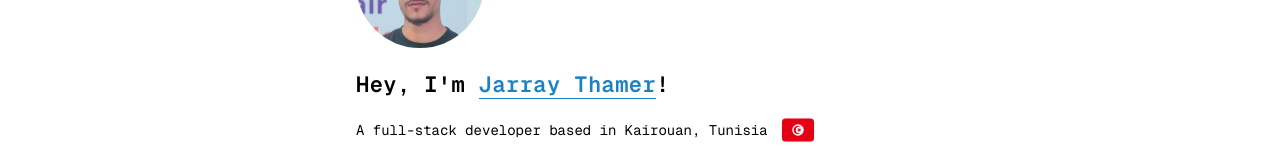
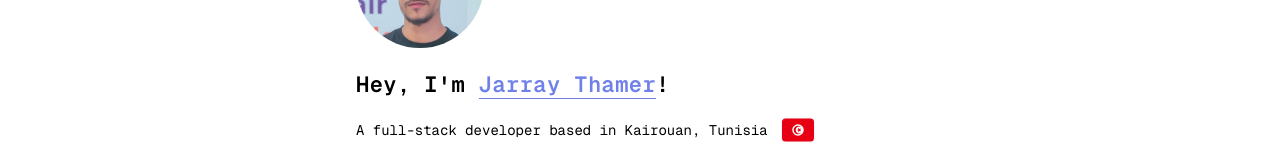
Before and after one commit to jarray-thamer/resume-portfolio, a Next.js app: page / in a window 1280 px wide. Shown: the part 217-370 px from the top of the page. Built offline with nearby package versions, Linux system fonts and the light colour scheme.

Commit message:
Change accent color from #1982c4 to #6f80e9

```diff
--- a/app/globals.css
+++ b/app/globals.css
@@ -2,7 +2,7 @@
 
 @theme {
   /* Accent */
-  --color-accent: #1982c4;
+  --color-accent: #6f80e9;
 
   --text-xs: 0.75rem; /* 12px */
   --text-xs--line-height: 1rem; /* 16px */
```
